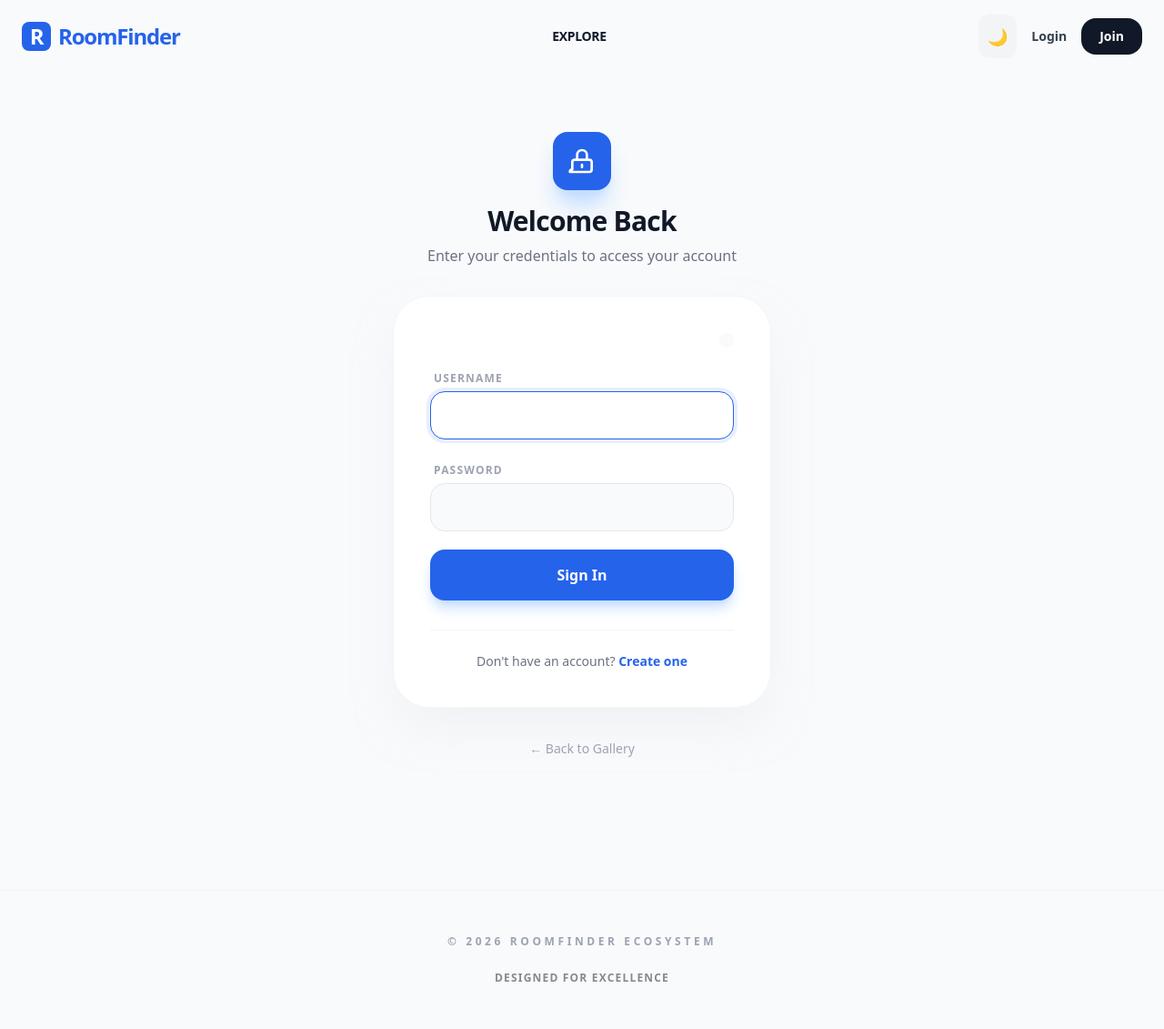
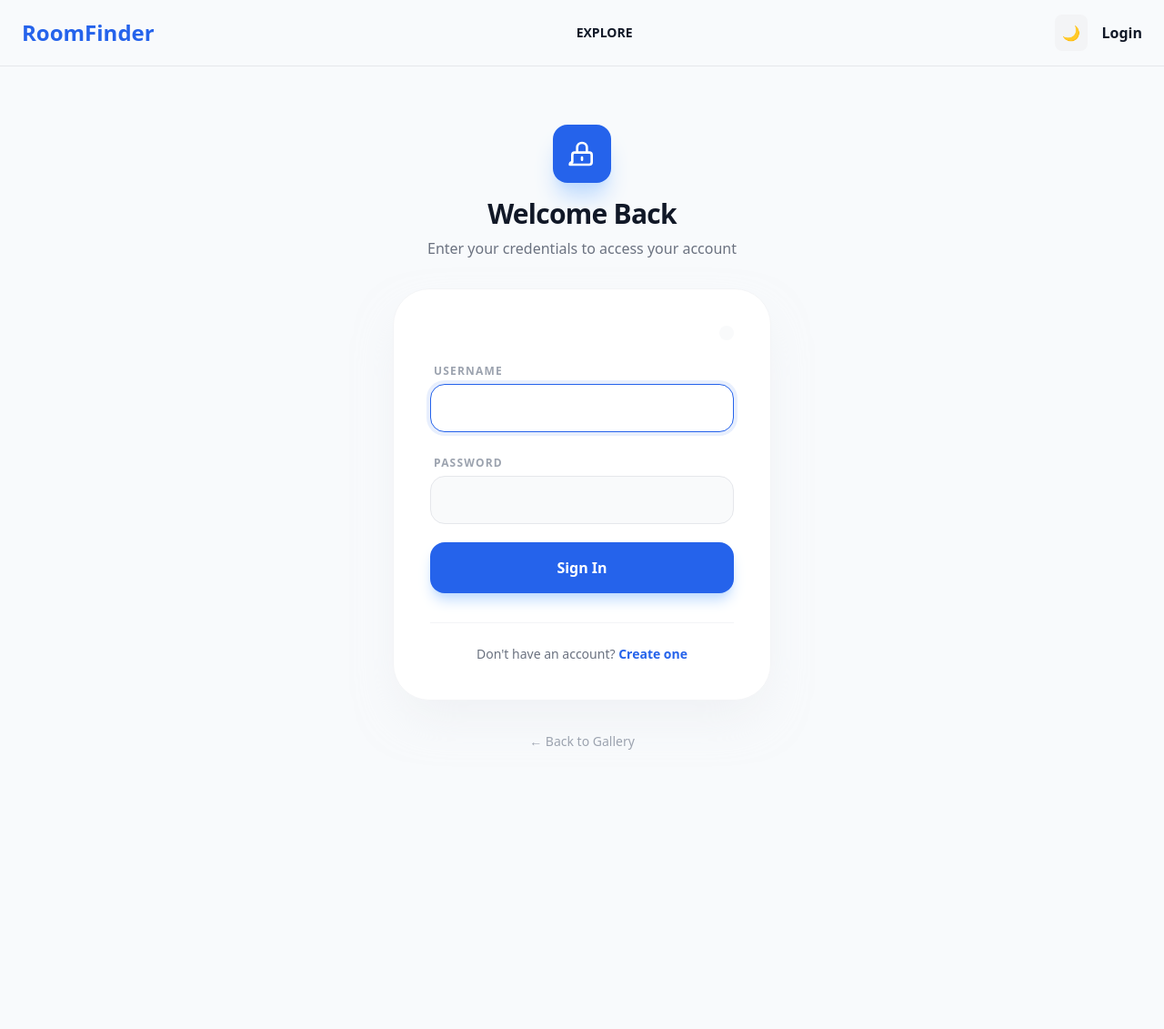
Before and after one commit to Nishan-22/roomfinder, a Django app: page /login/ in a window 1280 px wide. Shown: the whole page at 91% size. After the commit the page ends 824 px from the top, so only its background shows below. Run offline with Django 5.2, Linux system fonts and the light colour scheme; some libraries are stand-ins or nearby versions.

Commit message:
Updated ui

```diff
--- a/rooms/templates/base.html
+++ b/rooms/templates/base.html
@@ -9,170 +9,91 @@
     <script>
         tailwind.config = {
             darkMode: 'class',
-            theme: {
-                extend: {
-                    colors: {
-                        brand: { 50: '#eff6ff', 100: '#dbeafe', 600: '#2563eb', 700: '#1d4ed8' }
-                    }
-                }
-            }
+            theme: { extend: { colors: { brand: { 600: '#2563eb' }}}}
         }
     </script>
 
     <style>
-        @keyframes fadeIn {
-            from { opacity: 0; transform: translateY(10px); }
-            to { opacity: 1; transform: translateY(0); }
-        }
-        .animate-fade-in { animation: fadeIn 0.6s ease-out forwards; }
-
-        /* Custom Progress Bar */
-        #progress-bar {
-            position: fixed;
-            top: 0;
-            left: 0;
-            height: 3px;
-            background: linear-gradient(to right, #2563eb, #818cf8);
-            z-index: 100;
-            width: 0%;
-            transition: width 0.4s ease;
-        }
-
-        /* Nav Link Underline */
-        .nav-link {
-            position: relative;
-            transition: color 0.3s;
-        }
-        .nav-link::after {
-            content: "";
-            position: absolute;
-            width: 0%;
-            height: 2px;
-            bottom: -4px;
-            left: 0;
-            background: #2563eb;
-            transition: width 0.3s ease;
-        }
-        .nav-link:hover::after { width: 100%; }
-
-        /* Glassmorphism utility */
-        .glass {
-            background: rgba(255, 255, 255, 0.7);
-            backdrop-filter: blur(12px);
-            -webkit-backdrop-filter: blur(12px);
-        }
-        .dark .glass {
-            background: rgba(15, 23, 42, 0.7);
-        }
+        @keyframes fadeIn { from { opacity:0; transform:translateY(10px);} to {opacity:1; transform:translateY(0);} }
+        .animate-fade-in { animation: fadeIn .6s ease-out forwards; }
+        .glass { background:rgba(255,255,255,.7); backdrop-filter:blur(12px); }
+        .dark .glass { background:rgba(15,23,42,.7); }
     </style>
 </head>
 
-<body class="bg-[#f8fafc] dark:bg-gray-950 text-gray-900 dark:text-gray-100 min-h-screen font-sans">
+<body class="bg-[#f8fafc] dark:bg-gray-950 text-gray-900 dark:text-gray-100 min-h-screen">
 
-<div id="loader-bar"></div>
+<header id="navbar" class="sticky top-0 z-50 border-b border-gray-200 dark:border-gray-800">
+    <nav class="max-w-7xl mx-auto px-6 py-4 flex justify-between items-center">
 
-{% if messages %}
-<div class="fixed top-24 right-6 z-[100] space-y-3">
-    {% for message in messages %}
-    <div class="toast-message flex items-center p-4 bg-white dark:bg-gray-800 border-l-4 border-blue-600 shadow-2xl rounded-2xl animate-fade-in min-w-[280px]">
-        <div class="flex-1 mr-4">
-            <p class="text-sm font-bold">{{ message }}</p>
-        </div>
-        <button onclick="this.parentElement.remove()" class="text-gray-400 hover:text-gray-600 transition-colors">✕</button>
-    </div>
-    {% endfor %}
-</div>
-{% endif %}
+        <!-- Logo -->
+        <a href="{% url 'room_list' %}" class="text-2xl font-black text-blue-600">RoomFinder</a>
 
-<header id="navbar" class="sticky top-0 z-50 transition-all duration-500 border-b border-transparent">
-    <nav class="max-w-7xl mx-auto px-6 py-4 flex items-center justify-between">
+        <!-- Nav Links -->
+        <div class="hidden md:flex items-center space-x-6 font-bold text-sm uppercase">
+    <a href="{% url 'room_list' %}" class="hover:text-blue-600">Explore</a>
 
-        <a href="{% url 'room_list' %}" class="text-2xl font-black tracking-tighter text-blue-600 flex items-center group">
-            <span class="bg-blue-600 text-white w-8 h-8 rounded-lg flex items-center justify-center mr-2 group-hover:rotate-12 transition-transform">R</span>
-            RoomFinder
-        </a>
-
-        <div class="hidden md:flex items-center space-x-8 text-sm font-bold uppercase tracking-tight">
-            <a href="{% url 'room_list' %}" class="nav-link">Explore</a>
     {% if user.is_authenticated %}
-                <a href="{% url 'dashboard' %}" class="nav-link">My Listings</a>
-                <a href="{% url 'add_room' %}" class="bg-blue-600 hover:bg-blue-700 text-white px-6 py-2.5 rounded-2xl transition-all shadow-lg shadow-blue-200 dark:shadow-none hover:-translate-y-0.5">
-                    + Host Room
-                </a>
+        <a href="{% url 'dashboard' %}" class="hover:text-blue-600">Dashboard</a>
     {% endif %}
 </div>
 
+        <!-- Right Side -->
         <div class="flex items-center space-x-4">
-            <button id="theme-toggle" class="p-2.5 rounded-xl bg-gray-100 dark:bg-gray-800 hover:bg-gray-200 dark:hover:bg-gray-700 transition-all active:scale-90">
-                <span id="theme-toggle-dark-icon" class="hidden text-lg">🌙</span>
-                <span id="theme-toggle-light-icon" class="hidden text-lg">☀️</span>
+
+            <!-- 🌙 THEME TOGGLE -->
+            <button id="theme-toggle"
+                class="p-2 rounded-lg bg-gray-100 dark:bg-gray-800 hover:bg-gray-200 dark:hover:bg-gray-700 transition">
+                <span id="theme-toggle-dark-icon" class="hidden">🌙</span>
+                <span id="theme-toggle-light-icon" class="hidden">☀️</span>
             </button>
 
             {% if user.is_authenticated %}
-                <div class="hidden sm:flex flex-col items-end mr-2">
-                    <span class="text-[10px] uppercase font-black text-blue-600 tracking-widest">Active User</span>
                 <span class="text-sm font-bold">{{ user.username }}</span>
-                </div>
-                <form action="{% url 'logout' %}" method="post" class="inline">
-                    {% csrf_token %}
-                    <button type="submit" class="text-xs font-black uppercase text-red-500 hover:bg-red-50 dark:hover:bg-red-900/20 px-3 py-2 rounded-lg transition-colors">Logout</button>
-                </form>
+
+                <!-- Logout Button -->
+                <button id="logoutBtn"
+                    class="text-xs font-black uppercase text-red-500 hover:bg-red-50 dark:hover:bg-red-900/20 px-3 py-2 rounded-lg transition">
+                    Logout
+                </button>
             {% else %}
-                <a href="{% url 'login' %}" class="text-sm font-black text-gray-700 dark:text-gray-300 hover:text-blue-600">Login</a>
-                <a href="{% url 'register' %}" class="hidden sm:block text-sm font-black bg-gray-900 dark:bg-white text-white dark:text-gray-900 px-5 py-2.5 rounded-2xl">Join</a>
+                <a href="{% url 'login' %}" class="font-bold">Login</a>
             {% endif %}
-
-            <button id="mobile-toggle" class="md:hidden p-2 text-gray-600 dark:text-gray-300">
-                <svg class="w-7 h-7" fill="none" stroke="currentColor" viewBox="0 0 24 24"><path stroke-linecap="round" stroke-linejoin="round" stroke-width="2" d="M4 8h16M4 16h16"/></svg>
-            </button>
         </div>
     </nav>
 
-    <div id="mobile-menu" class="fixed inset-0 bg-white dark:bg-gray-950 z-[100] translate-x-full transition-transform duration-300 md:hidden p-8 flex flex-col">
-        <div class="flex justify-between items-center mb-12">
-            <span class="text-2xl font-black text-blue-600">Menu</span>
-            <button id="mobile-close" class="text-3xl">&times;</button>
-        </div>
-        <div class="flex flex-col space-y-8 text-2xl font-black">
-            <a href="{% url 'room_list' %}">Explore</a>
-            {% if user.is_authenticated %}
-                <a href="{% url 'dashboard' %}">My Listings</a>
-                <a href="{% url 'add_room' %}" class="text-blue-600">+ Host Room</a>
-            {% else %}
-                <a href="{% url 'login' %}">Login</a>
-                <a href="{% url 'register' %}">Create Account</a>
-            {% endif %}
-        </div>
-    </div>
+    <!-- Hidden Logout Form -->
+    <form id="logoutForm" action="{% url 'logout' %}" method="POST" class="hidden">
+        {% csrf_token %}
+    </form>
 </header>
 
 <main class="min-h-[80vh]">
     {% block content %}{% endblock %}
 </main>
 
-<footer class="border-t border-gray-100 dark:border-gray-900 mt-20">
-    <div class="max-w-7xl mx-auto px-6 py-12 flex flex-col items-center">
-        <p class="text-xs font-black uppercase tracking-[0.3em] text-gray-400">© 2026 RoomFinder Ecosystem</p>
-        <div class="flex space-x-6 mt-6 opacity-50 grayscale hover:grayscale-0 transition-all">
-            <span class="text-xs font-bold uppercase tracking-widest">Designed for Excellence</span>
+<!-- LOGOUT MODAL -->
+<div id="logoutModal" class="fixed inset-0 bg-black/40 backdrop-blur-sm hidden items-center justify-center z-[200]">
+    <div class="glass w-[90%] max-w-md p-8 rounded-3xl shadow-2xl text-center animate-fade-in">
+        <h2 class="text-2xl font-black mb-4">Are you sure you want to logout?</h2>
+        <p class="text-sm text-gray-500 dark:text-gray-400 mb-8">You’ll need to login again.</p>
+
+        <div class="flex gap-4">
+            <button id="cancelLogout"
+                class="w-1/2 py-3 rounded-2xl bg-gray-200 dark:bg-gray-700 font-bold hover:bg-gray-300 dark:hover:bg-gray-600 transition">
+                Cancel
+            </button>
+            <button id="confirmLogout"
+                class="w-1/2 py-3 rounded-2xl bg-red-600 text-white font-bold hover:bg-red-700 transition">
+                Yes, Logout
+            </button>
         </div>
     </div>
-</footer>
+</div>
 
+<!-- SCRIPTS -->
 <script>
-    // --- Navbar Scroll Logic ---
-    const navbar = document.getElementById("navbar");
-    window.addEventListener("scroll", () => {
-        if (window.scrollY > 20) {
-            navbar.classList.add("glass", "shadow-xl", "shadow-blue-500/5", "py-2");
-            navbar.classList.remove("py-4");
-        } else {
-            navbar.classList.remove("glass", "shadow-xl", "shadow-blue-500/5", "py-2");
-            navbar.classList.add("py-4");
-        }
-    });
-
-    // --- Dark Mode Logic ---
+    // 🌙 THEME SYSTEM
     const themeToggleBtn = document.getElementById('theme-toggle');
     const darkIcon = document.getElementById('theme-toggle-dark-icon');
     const lightIcon = document.getElementById('theme-toggle-light-icon');
@@ -187,42 +108,41 @@
         }
     }
 
-    if (localStorage.getItem('color-theme') === 'dark' || (!('color-theme' in localStorage) && window.matchMedia('(prefers-color-scheme: dark)').matches)) {
+    if (localStorage.getItem('color-theme') === 'dark' ||
+        (!localStorage.getItem('color-theme') &&
+         window.matchMedia('(prefers-color-scheme: dark)').matches)) {
         document.documentElement.classList.add('dark');
     } else {
         document.documentElement.classList.remove('dark');
     }
     syncIcons();
 
-    themeToggleBtn.addEventListener('click', () => {
+    themeToggleBtn?.addEventListener('click', () => {
         document.documentElement.classList.toggle('dark');
-        localStorage.setItem('color-theme', document.documentElement.classList.contains('dark') ? 'dark' : 'light');
+        localStorage.setItem('color-theme',
+            document.documentElement.classList.contains('dark') ? 'dark' : 'light');
         syncIcons();
     });
 
-    // --- Mobile Menu ---
-    const mobileToggle = document.getElementById('mobile-toggle');
-    const mobileClose = document.getElementById('mobile-close');
-    const mobileMenu = document.getElementById('mobile-menu');
+    // 🚪 LOGOUT MODAL
+    const logoutBtn = document.getElementById("logoutBtn");
+    const logoutModal = document.getElementById("logoutModal");
+    const cancelLogout = document.getElementById("cancelLogout");
+    const confirmLogout = document.getElementById("confirmLogout");
+    const logoutForm = document.getElementById("logoutForm");
 
-    mobileToggle.addEventListener('click', () => mobileMenu.classList.remove('translate-x-full'));
-    mobileClose.addEventListener('click', () => mobileMenu.classList.add('translate-x-full'));
+    logoutBtn?.addEventListener("click", () => {
+        logoutModal.classList.remove("hidden");
+        logoutModal.classList.add("flex");
+    });
 
-    // --- Progress Bar Loader ---
-    window.onbeforeunload = function() {
-        const bar = document.createElement('div');
-        bar.id = 'progress-bar';
-        document.body.appendChild(bar);
-        setTimeout(() => bar.style.width = '80%', 10);
-    };
+    cancelLogout?.addEventListener("click", () => {
+        logoutModal.classList.add("hidden");
+    });
 
-    // --- Auto-Hide Toasts ---
-    setTimeout(() => {
-        document.querySelectorAll('.toast-message').forEach(el => {
-            el.style.opacity = '0';
-            setTimeout(() => el.remove(), 600);
+    confirmLogout?.addEventListener("click", () => {
+        logoutForm.submit();
     });
-    }, 4000);
 </script>
 
 </body>
```
Also changed, not shown: rooms/templates/rooms/room_detail.html (+65 -29 lines), media/rooms/ap1.jpg (added), media/rooms/gallery/ap2.jpg (added), media/rooms/gallery/ap3.jpg (added), media/rooms/pexels-pixabay-271618.jpg (added). Lines whose indentation alone changed are shown as unchanged.
